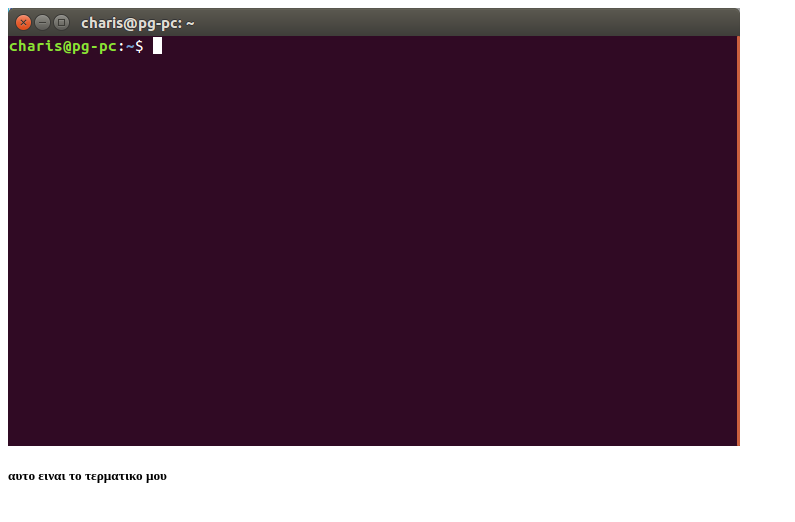
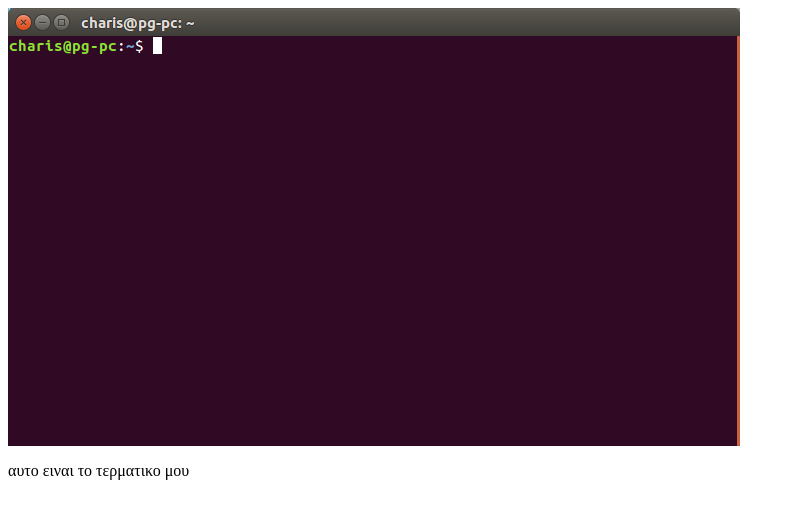
Before and after one commit to black-panther-coyote/termiminal, a plain HTML site: page index.html in a window 1280 px wide. Shown: the whole page, without its empty margins (0-795 px from the left). Drawn offline with Linux system fonts and the light colour scheme.

Commit message:
Update index.html

```diff
--- a/index.html
+++ b/index.html
@@ -14,10 +14,10 @@
 </p>
 
 
-<p><h5>
+<p><h29>
 αυτο ειναι το τερματικο μου
 
-</h5></p>
+</h29></p>
 
 
 
```
